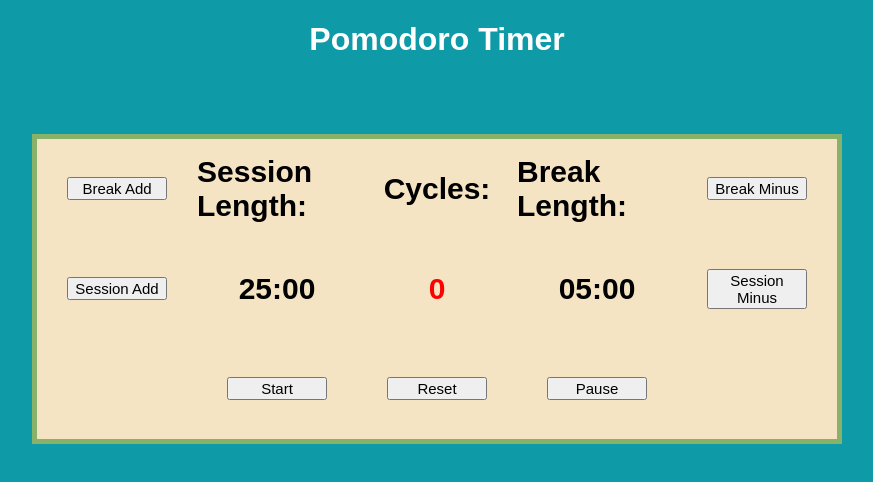
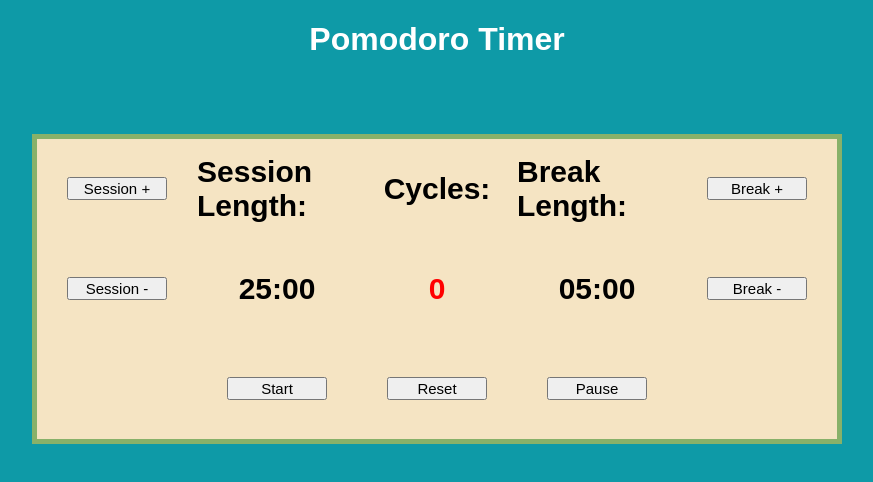
Before and after one commit to cheelim1/pomodoro-timer, a plain HTML site: page index.html in a window 1280 px wide. Shown: the whole page, without its empty margins (203-1076 px from the left). Drawn offline with Linux system fonts and the light colour scheme.

Commit message:
update description

```diff
--- a/index.html
+++ b/index.html
@@ -26,11 +26,10 @@
         <button id="start" class="btn">Start</button>
         <button id="stop" class="btn">Pause</button>
         <button id="reset" class="btn">Reset</button>
-
-        <button id="breakPlus" class="btn">Break Add</button>
-        <button id="breakMinus" class="btn">Break Minus</button>
-        <button id="sessionAdd" class="btn">Session Add</button>
-        <button id="sessionMinus" class="btn">Session Minus</button>
+        <button id="sessionAdd" class="btn">Session +</button>
+        <button id="breakPlus" class="btn">Break +</button>
+        <button id="sessionMinus" class="btn">Session -</button>
+        <button id="breakMinus" class="btn">Break -</button>
     </div>
     <script src="main.js"></script>
 </body>
```
